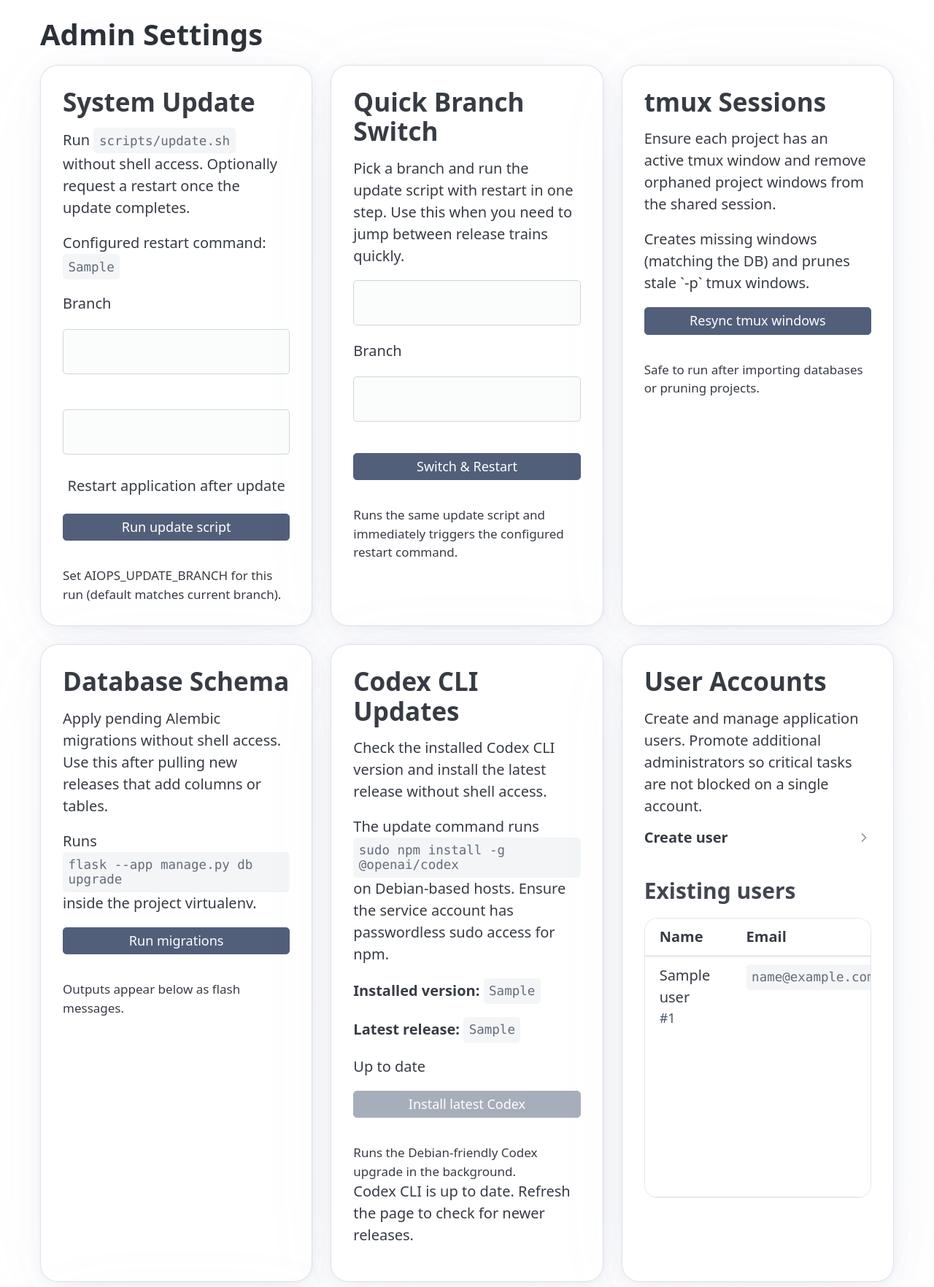
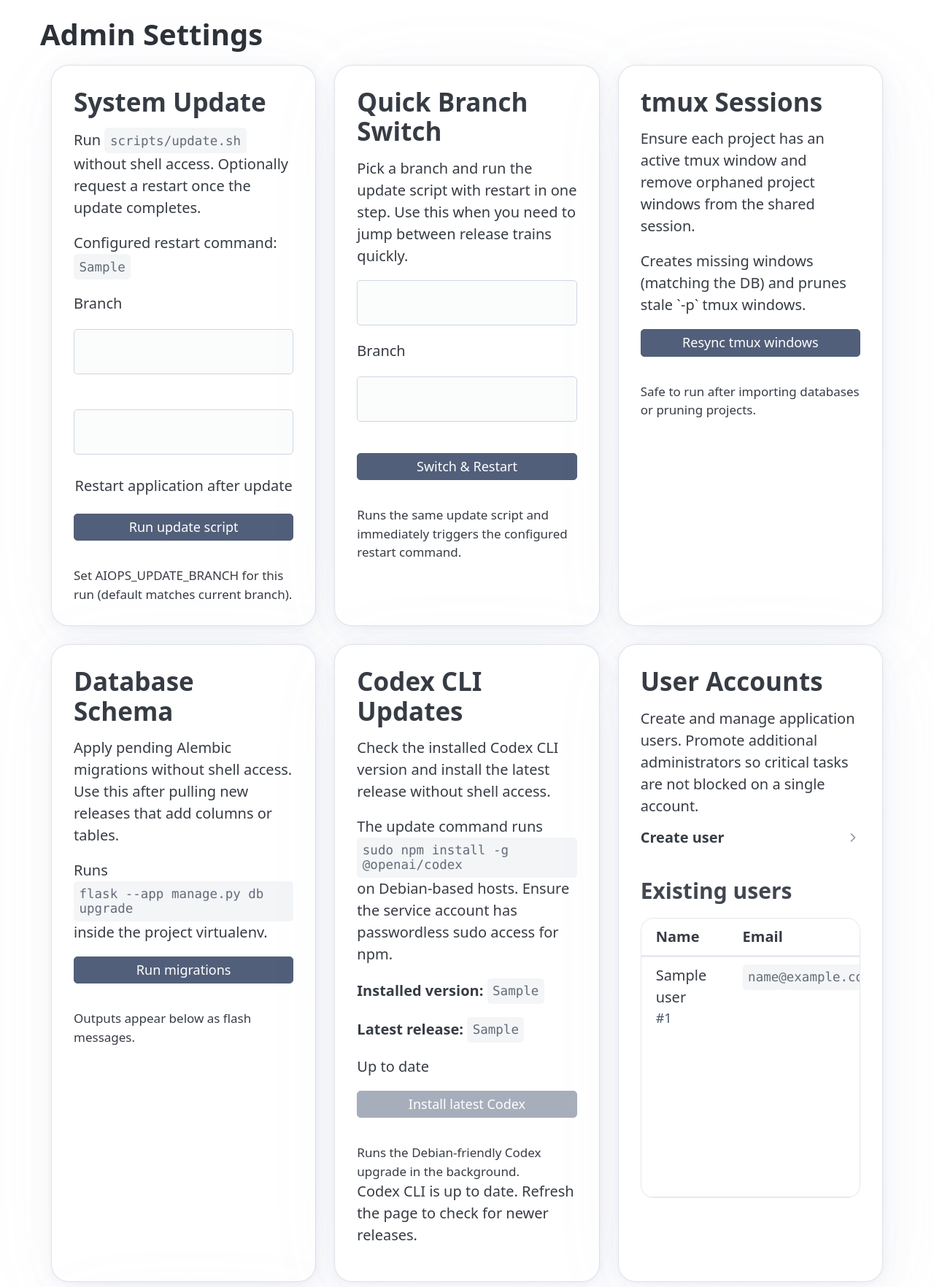
Before and after one commit to floadsio/aiops, a Python web app: template app/templates/admin/settings.html in a window 1280 px wide. Shown: the part 156-1920 px from the top of the page at 73% size. Run offline with Jinja, Linux system fonts and the light colour scheme; the template is opened without the code that fills it: most values are stand-ins (such as "Sample title", 1, 10 or a date in 2020); form fields are guessed from the names that the template uses; some libraries are stand-ins or nearby versions.

Commit message:
Ensure settings cards respect viewport width

```diff
--- a/app/templates/admin/settings.html
+++ b/app/templates/admin/settings.html
@@ -7,14 +7,15 @@
     gap: 1.25rem;
     grid-template-columns: repeat(auto-fit, minmax(300px, 1fr));
     justify-content: center;
+    width: 100%;
+    padding: 0 0.75rem;
   }
   .settings-card {
     padding: 1.5rem;
     border-radius: 1.2rem;
     border: 1px solid rgba(148, 163, 184, 0.3);
     background: rgba(255, 255, 255, 0.92);
-    width: 100%;
-    max-width: 640px;
+    width: min(100%, 640px);
     margin: 0 auto;
   }
   [data-theme="dark"] .settings-card {
```
